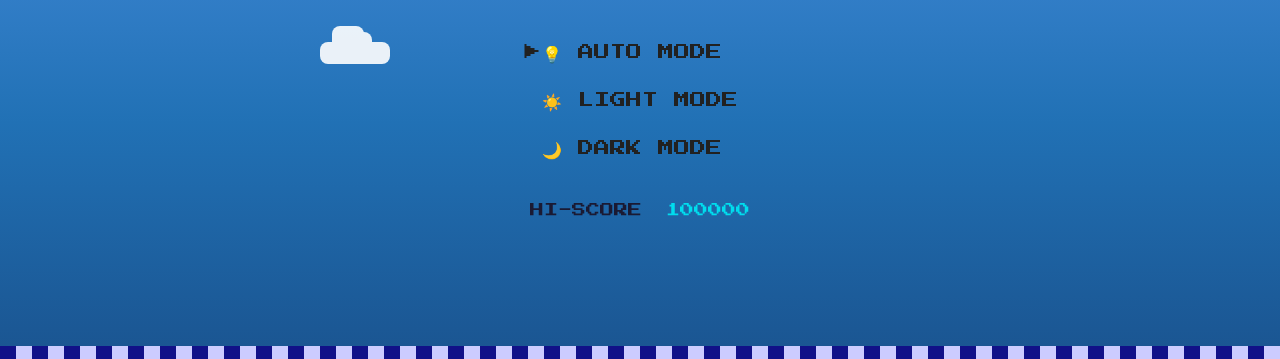
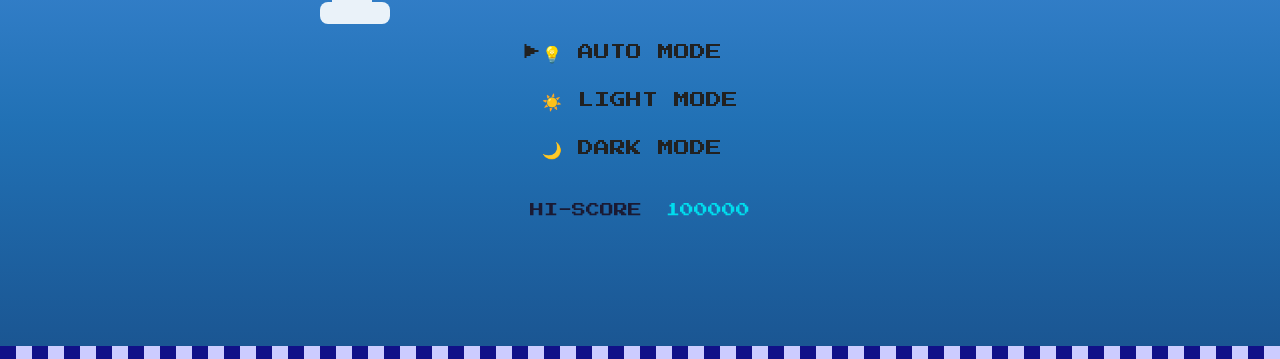
Before and after one commit to n2erjo00/home, a website: page index.html in a window 1280 px wide. Shown: the part 438-797 px from the top of the page. Drawn offline with Linux system fonts and the light colour scheme.

Commit message:
Move cloud smidgen up and add meta description

```diff
--- a/assets/css/sections/title-screen.css
+++ b/assets/css/sections/title-screen.css
@@ -171,7 +171,7 @@
 .cloud-4 {
 	width: 70px;
 	height: 22px;
-	top: 60%;
+	top: 55%;
 	left: 25%;
 	animation-duration: 22s;
 	animation-delay: -15s;
--- a/index.html
+++ b/index.html
@@ -4,6 +4,7 @@
 	<meta charset="UTF-8">
 	<meta name="viewport" content="width=device-width, initial-scale=1.0">
 	<title>Joni Erkkilä - Portfolio</title>
+	<meta name="description" content="Flexing with CSS to create a retro game-inspired portfolio for Joni Erkkilä, a software developer.">
 	<link rel="icon" type="image/png" href="dist/favicon-96x96.png" sizes="96x96" />
 	<link rel="icon" type="image/svg+xml" href="dist/favicon.svg" />
 	<link rel="shortcut icon" href="dist/favicon.ico" />
```
Also changed, not shown: dist/main.css.
